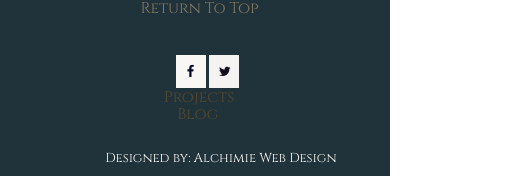
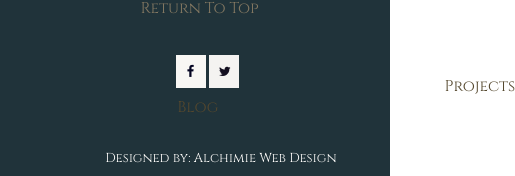
Before and after one commit to AlchimieDesign/alchimiedesign.github.io, a plain HTML site: page index.html in a window 390 px wide. Shown: the part 1088-1264 px from the top of the page, 515 px wide, since content can reach past the window. Drawn offline with nearby package versions, Linux system fonts and the light colour scheme.

Commit message:
Update landing.css

```diff
--- a/landing.css
+++ b/landing.css
@@ -241,8 +241,17 @@ footer{
     }
 
     #blog{
-      margin-top:-3% !important;
+      margin-top:4% !important;
     margin-left:6% !important;}
+
+  #blog{
+
+  }
+  #work{
+    position:absolute;
+    margin-top:-3%;
+    margin-left:72%;
+  }
 }
 
 @media screen and (min-width:545px) and (max-width:561px){
```
